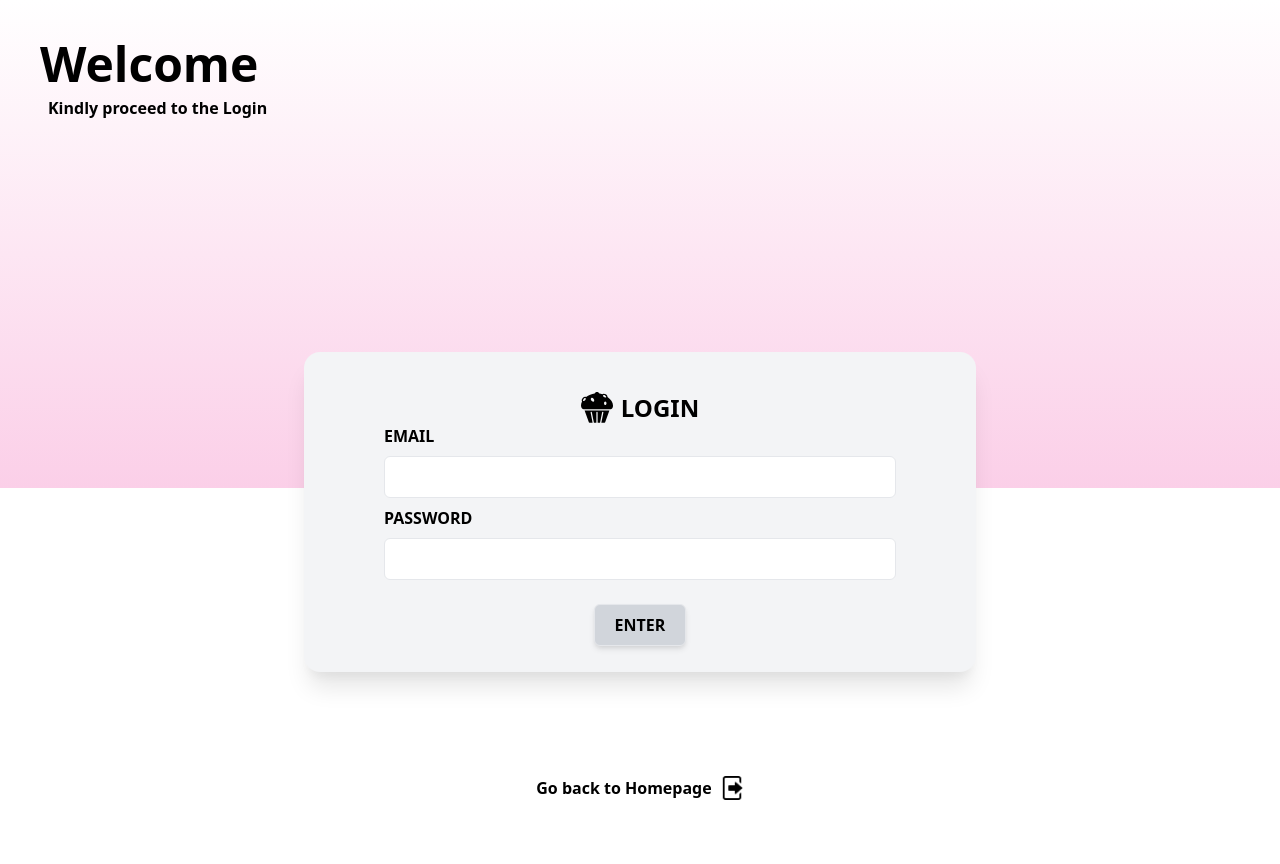
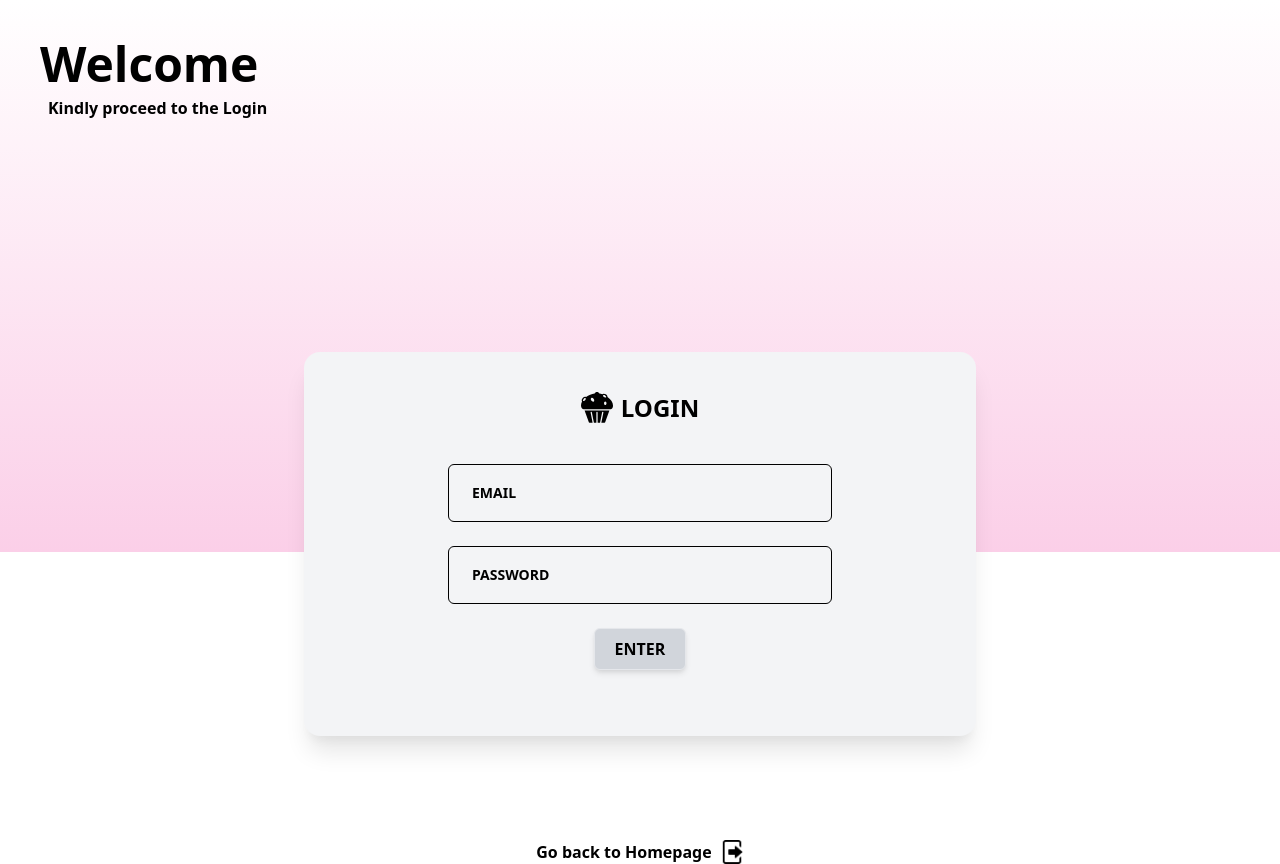
Before and after one commit to Victorakinwunmi/cake-web, a Nuxt app: page /login in a window 1280 px wide. Before the commit the page ends 800 px from the top, so only its background shows below. Built offline with nearby package versions, Linux system fonts and the light colour scheme.

Commit message:
i changed the login ui in the login section

```diff
--- a/pages/login.vue
+++ b/pages/login.vue
@@ -3,17 +3,34 @@
     <div class="bg-gradient-to-t from-pink-200 to-white p-10 h-56 md:h-full">
         <h1 class="text-5xl font-bold">Welcome</h1>
         <p class="text-black font-semibold m-2">Kindly proceed to the Login</p>
-        <div class="relative bg-gray-100 shadow-xl max-w-2xl p-10 mx-auto h-80 top-16 md:top-56 rounded-2xl">
+        <div class="relative bg-gray-100 shadow-xl max-w-2xl p-10 mx-auto h-96 top-16 md:top-56 rounded-2xl">
             <div class="absolute mx-auto right-0 px-10 w-full">
                 <form @submit.prevent="userValidation" class="md:px-10">
                     <div class="flex justify-center items-center gap-2">
                         <img :src="require('@/assets/icons/Cupcake.svg')" class="w-8 hidden md:block">
                          <h1 class="text-center font-bold text-2xl">LOGIN</h1>
                     </div>
-                    <label class="block mb-2 font-semibold">EMAIL</label>
-                    <input type="email" v-model="user_email" class="w-full mb-2 outline-none border block mx-auto focus:border-pink-400 rounded-md p-2"/>
-                    <label class="block mb-2 font-semibold">PASSWORD</label>
-                    <input type="password" v-model="user_password" class="w-full block border outline-none mb-2 p-2 focus:border-pink-400 rounded-md " />
+                   <div class="pt-10">
+                        <div class=" flex justify-center w-full">
+                            <div class="relative">
+                                <div class="flex items-center ">
+                                    <label :class="is_focused ? 'transform -translate-y-7 absolute transition duration-500 ease-in-out ml-4 font-bold text-sm px-2 bg-gray-100 ':'text-sm transition duration-500 ease-in-out ml-4 cursor-text font-bold absolute px-2'" for="text" >EMAIL</label>
+                                    <input @focus="focus()" @blur="blur()" type="text" v-model="user_email" class="py-4 px-2 md:w-96 bg-transparent border border-black rounded-md outline-none">
+                                </div>
+
+                            </div>
+                        </div>
+                        <div class="flex justify-center mt-6 w-full">
+                            <div class="relative">
+                                <div class="flex items-center ">
+                                    <label :class="password_focus ? 'transform -translate-y-7 absolute transition duration-500 bg-gray-100 ease-in-out ml-4 font-bold text-sm px-2':'text-sm transition duration-500 ease-in-out ml-4 cursor-text font-bold absolute px-2'" for="text" >PASSWORD</label>
+                                    <input type="text" @focus="passwordFocus()" @blur="passwordBlur()" v-model="user_password" class="py-4 px-2 md:w-96 border bg-transparent border-black rounded-md outline-none">
+                                </div>
+
+                            </div>
+                        </div>
+                   </div>
+
                     <button class="block py-2 px-5 mx-auto bg-gray-300 rounded-md border shadow-md text-black font-bold mt-6 hover:bg-gray-400">ENTER</button>
                 </form>
             </div>
@@ -46,19 +63,22 @@
         <nuxt-link to="/" class="font-bold">Go back to Homepage</nuxt-link>
         <img :src="require('@/assets/icons/Exit.png')" class="w-6">
     </div>
+
 </div>
-
 </template>
 
 <script>
 export default {
+
   data() {
-    return {
+    return{
       user_email: "",
       user_password: "",
       popup:false,
       wrong_pass:false,
       doesnt_exist:false,
+      is_focused:false,
+      password_focus:false,
     };
   },
   methods: {
@@ -76,19 +96,48 @@ export default {
       }
 
       if (this.user_email == userAccount.email) {
-        if (userAccount.password == this.user_password) {
-            this.popup=!this.popup;
-        } else {
-            this.wrong_pass=!this.wrong_pass
-        }
-        } else {
+            if (userAccount.password == this.user_password) {
+                this.popup=!this.popup;
+            } else {
+                this.wrong_pass=!this.wrong_pass
+            }
+        }else {
                 this.doesnt_exist=!this.doesnt_exist
         }
+
     },
 
+   focus(){
+    if (this.user_email=="") {
+         this.is_focused = !this.is_focused
+    } else {
 
+    }
 
+   },
 
+   passwordFocus(){
+    if (this.user_password=="") {
+         this. password_focus = !this. password_focus
+    } else {
+
+    }
+   },
+   passwordBlur(){
+     if (this.user_password==""  ) {
+       this.password_focus = !this.password_focus
+     } else {
+
+     }
+   },
+
+   blur(){
+     if (this.user_email==""  ) {
+       this.is_focused = !this.is_focused
+     } else {
+
+     }
+   }
   },
 };
 </script>
--- a/pages/service.vue
+++ b/pages/service.vue
@@ -1,5 +1,5 @@
 <template>
-  <div class="">
+<div class="">
     <div class="bg-gradient-to-t from-pink-200 to-white">
       <div>
         <HeadersContainer>
@@ -248,7 +248,7 @@
         <input
           class="outline-none border border-black px-2 mt-2 md:mt-0 rounded-md"
           v-model="user_scores"
-          type="text"
+          type="number"
           placeholder="please enter your scores"
         />
         <button class="bg-black text-white rounded-md border px-5 py-2 block mt-2 md:mt-0 md:flex border-black">Add user</button>
@@ -267,9 +267,9 @@
         </div>
       </div>
     </div>
-    </div>
+  </div>
 
-  </div>
+</div>
 </template>
 
 <script>
@@ -382,7 +382,6 @@ export default {
       }else{
          this.users.push(newUser)
       }
-
     },
   }
 };
```
